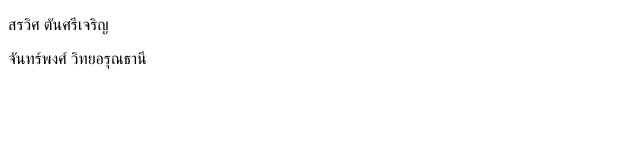
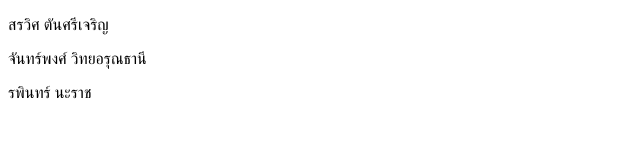
Before and after one commit to sorawit6609650673/workshopmerge, a plain HTML site: page Home.html in a window 1280 px wide. Shown: the whole page, without its empty margins (0-640 px from the left). Drawn offline with Linux system fonts and the light colour scheme.

Commit message:
intitial commit

```diff
--- a/Home.html
+++ b/Home.html
@@ -4,8 +4,9 @@
     <title>Home</title>
         <body>
             <div>
-		<p>สรวิศ ตันศรีเจริญ</p>
+		        <p>สรวิศ ตันศรีเจริญ</p>
                 <p>จันทร์พงศ์ วิทยอรุณธานี</p>
+                <p>รพินทร์ นะราช</p>
             </div>
         </body>
 </html>
```
